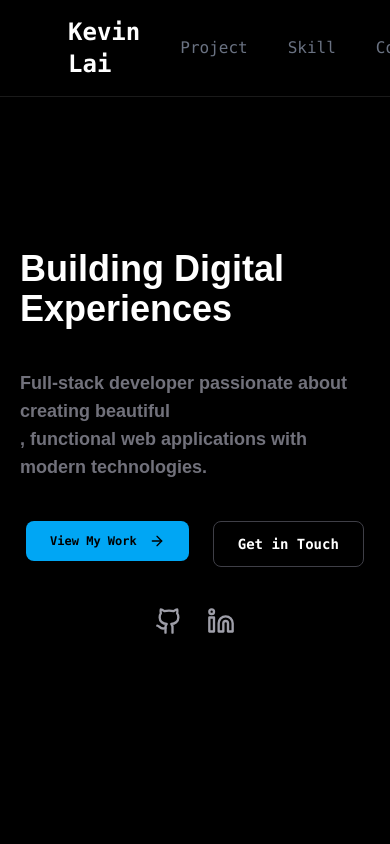
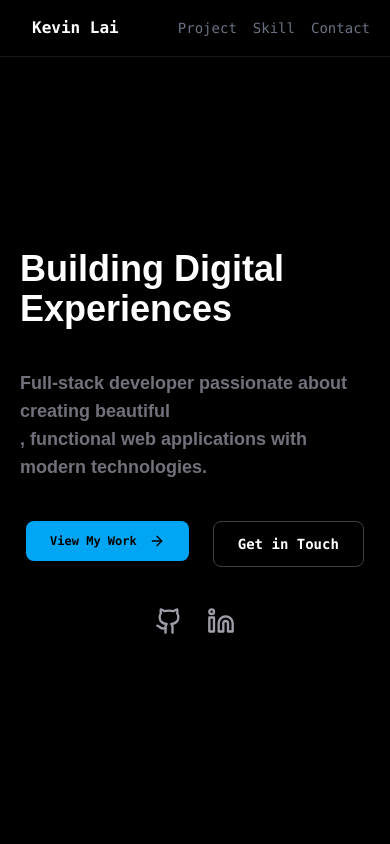
Before and after one commit to KevinLai02/portfolio, a Next.js app: page / in a window 390 px wide. Shown: the top 844 px of the page. Built offline with nearby package versions, Linux system fonts and the light colour scheme.

Commit message:
header RWD

```diff
--- a/src/components/Header/Header.tsx
+++ b/src/components/Header/Header.tsx
@@ -3,7 +3,7 @@ import Title from "./components/Title/Title";
 
 const Header = () => {
 	return (
-		<div className="fixed flex bg-black/65 items-center justify-between px-12 absolute w-full top-0 py backdrop-blur-xl border-b border-white/10">
+		<div className="fixed flex bg-black/65 items-center justify-between px-3 md:px-12 absolute w-full top-0 py backdrop-blur-xl border-b border-white/10">
 			<Title value="Kevin Lai" targetId="lobby" />
 			<div>
 				<LinkText value="Project" targetId="project" />
--- a/src/components/Header/components/LinkText/LinkText.tsx
+++ b/src/components/Header/components/LinkText/LinkText.tsx
@@ -3,7 +3,7 @@ import type { Props } from "./types";
 const LinkText = ({ value, targetId }: Props) => {
 	return (
 		<a
-			className="py-4 px-5 outline-none text-gray-500 hover:text-white"
+			className="text-sm sm:text-base px-2 md:px-5 outline-none text-gray-500 hover:text-white"
 			href={`#${targetId}`}
 		>
 			{value}
--- a/src/components/Header/components/Title/Title.tsx
+++ b/src/components/Header/components/Title/Title.tsx
@@ -3,7 +3,7 @@ import type { Props } from "./types";
 const Title = ({ value, targetId }: Props) => {
 	return (
 		<a
-			className="text-2xl font-bold py-4 px-5 outline-none text-white"
+			className="text-base sm:text-xl md:text-2xl font-bold py-4 px-5 outline-none text-white"
 			href={`#${targetId}`}
 		>
 			{value}
--- a/src/container/Lobby/Lobby.tsx
+++ b/src/container/Lobby/Lobby.tsx
@@ -34,10 +34,18 @@ const Lobby = () => {
 				</a>
 			</div>
 			<div className="flex space-x-6">
-				<a href="https://github.com/KevinLai02">
+				<a
+					href="https://github.com/KevinLai02"
+					target="_blank"
+					rel="noopener noreferrer"
+				>
 					<Github className="h-7 w-7 text-zinc-400 hover:text-zinc-100" />
 				</a>
-				<a href="https://www.linkedin.com/in/hong-yu-lai-615769327/">
+				<a
+					href="https://www.linkedin.com/in/hong-yu-lai-615769327/"
+					target="_blank"
+					rel="noopener noreferrer"
+				>
 					<Linkedin className="h-7 w-7 text-zinc-400 hover:text-zinc-100" />
 				</a>
 			</div>
```
